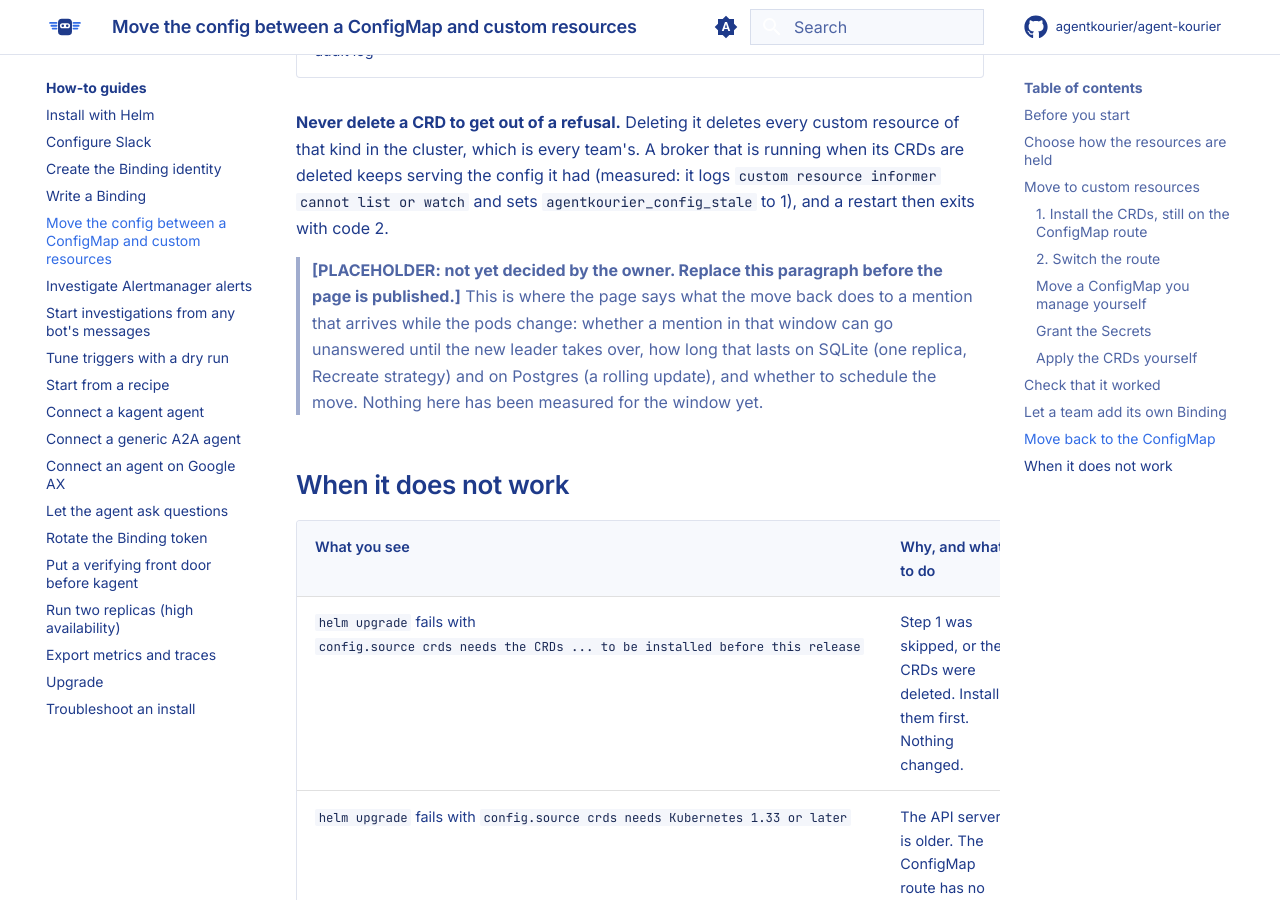
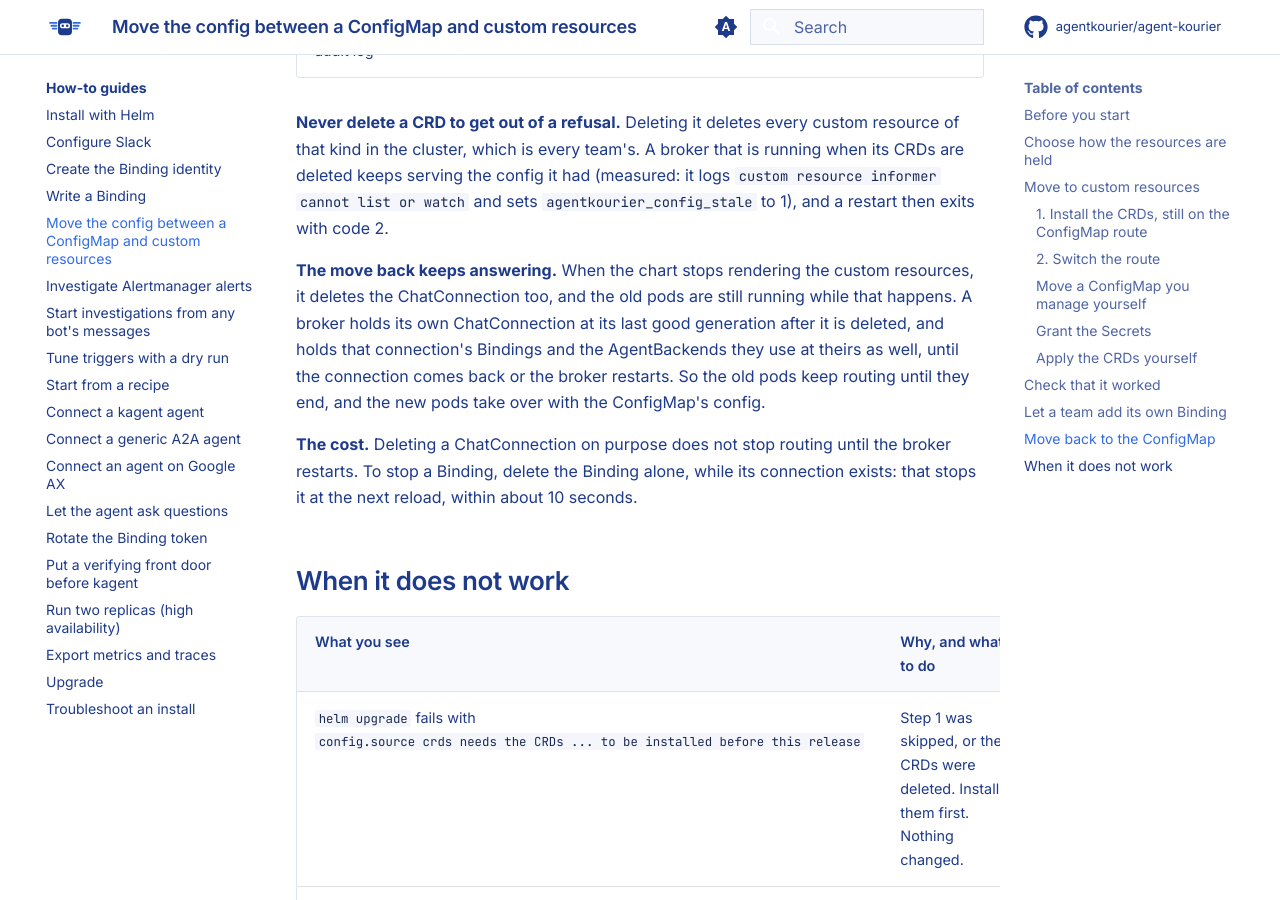
Before and after one commit to agentkourier/agent-kourier, an MkDocs documentation site: the page built from docs/how-to/migrate-config-source.md, in a window 1280 px wide and 900 px high, scrolled down 6946 px. Built offline with MkDocs 1.6.1 and Material for MkDocs 9.7.7, drawn with Linux system fonts in a browser that asks for light colours; comment, search, counter and statistics services are not loaded.

Commit message:
docs: write the move back toward the held-connection behaviour
The move back keeps answering because a broker holds its own ChatConnection, and
with it that connection's Bindings and the AgentBackends they use, at their last
good generation after the connection is deleted. That is the behaviour of
fix/hold-bindings-with-held-connection, which is not merged: the pages say it
with a comment marking what to check once it lands, and give no number for the
loss.

```diff
--- a/docs/how-to/migrate-config-source.md
+++ b/docs/how-to/migrate-config-source.md
@@ -236,10 +236,17 @@ Keep `crds.install: true` while you do; it does not need to change. What happens
 team's. A broker that is running when its CRDs are deleted keeps serving the config it had (measured: it logs
 `custom resource informer cannot list or watch` and sets `agentkourier_config_stale` to 1), and a restart then exits with code 2.
 
-> **[PLACEHOLDER: not yet decided by the owner. Replace this paragraph before the page is published.]**
-> This is where the page says what the move back does to a mention that arrives while the pods change: whether a mention
-> in that window can go unanswered until the new leader takes over, how long that lasts on SQLite (one replica, Recreate strategy)
-> and on Postgres (a rolling update), and whether to schedule the move. Nothing here has been measured for the window yet.
+<!-- CHECK AFTER THE FIX MERGES: this section describes the behaviour of fix/hold-bindings-with-held-connection, which is not in the
+code this page was checked against. Read the broker's handling of a deleted own ChatConnection again, and take out this comment and the
+unmeasured wording below, before the page is published. No number for the loss on a move back has been given yet. -->
+
+**The move back keeps answering.** When the chart stops rendering the custom resources, it deletes the ChatConnection too, and the old pods are
+still running while that happens. A broker holds its own ChatConnection at its last good generation after it is deleted, and holds that
+connection's Bindings and the AgentBackends they use at theirs as well, until the connection comes back or the broker restarts. So the old pods
+keep routing until they end, and the new pods take over with the ConfigMap's config.
+
+**The cost.** Deleting a ChatConnection on purpose does not stop routing until the broker restarts. To stop a Binding, delete the Binding alone,
+while its connection exists: that stops it at the next reload, within about 10 seconds.
 
 ## When it does not work
 
```
Also changed, not shown: docs/explanation/config-routes.md (+4 -0 lines).
